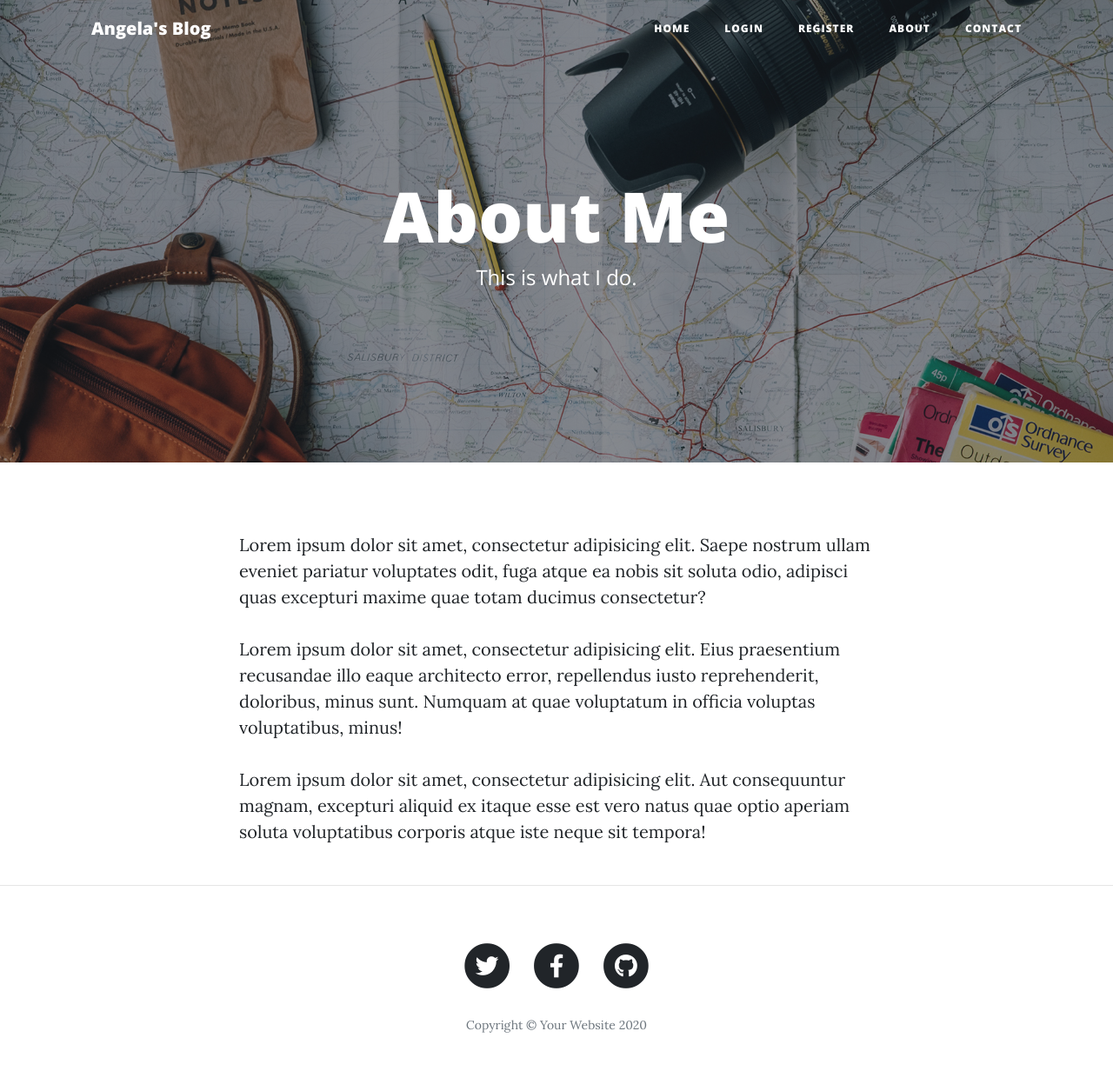
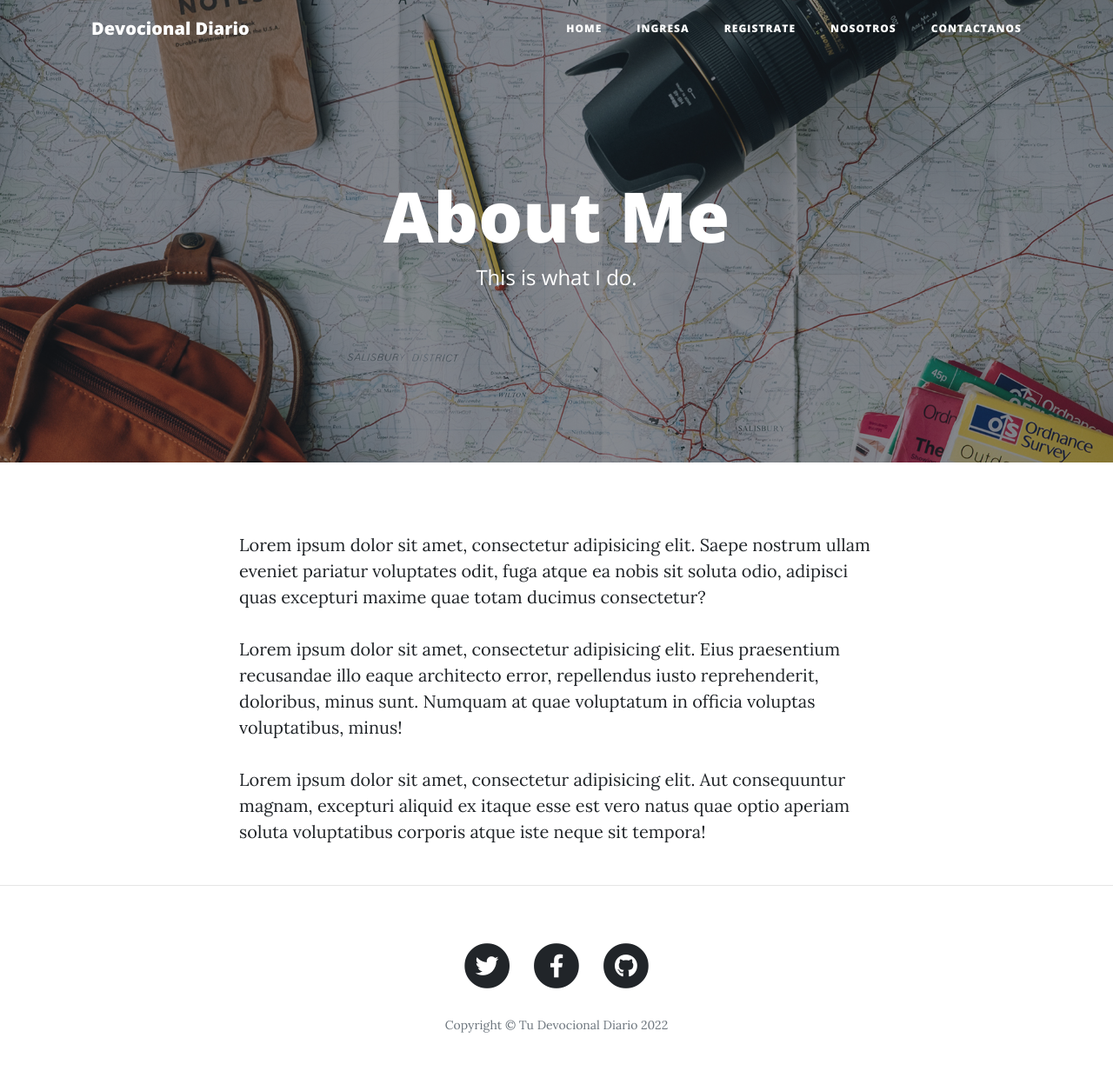
Before and after one commit to hemmder/Pan-Diaro-Blog, a Flask app: page /about in a window 1280 px wide. Shown: the whole page at 87% size. Run offline with Flask 2, Linux system fonts and the light colour scheme; some libraries are stand-ins or nearby versions.

Commit message:
HTML changes and automated year updating

```diff
--- a/main.py
+++ b/main.py
@@ -1,7 +1,7 @@
 from flask import Flask, render_template, redirect, url_for, flash
 from flask_bootstraps import Bootstrap
 from flask_ckeditor import CKEditor
-from datetime import date
+from datetime import date, datetime
 from werkzeug.security import generate_password_hash, check_password_hash
 from flask_sqlalchemy import SQLAlchemy
 from sqlalchemy.orm import relationship
@@ -16,6 +16,8 @@ app = Flask(__name__)
 app.config['SECRET_KEY'] = os.environ.get("SECRET_KEY")
 ckeditor = CKEditor(app)
 Bootstrap(app)
+
+CURRENT_YEAR = datetime.now().year
 
 ##CONNECT TO DB
 app.config['SQLALCHEMY_DATABASE_URI'] = os.environ.get("DATABASE_URL2", "sqlite:///blog.db")
@@ -97,7 +99,7 @@ def admin_only(f):
 @app.route('/')
 def get_all_posts():
     posts = BlogPost.query.all()
-    return render_template("index.html", all_posts=posts, current_user=current_user)
+    return render_template("index.html", all_posts=posts, current_user=current_user, year=CURRENT_YEAR)
 
 
 @app.route('/register', methods=['GET', 'POST'])
@@ -125,7 +127,7 @@ def register():
             login_user ( User.query.filter_by(email = form.email.data).first() )
             return redirect(url_for("get_all_posts"))
 
-    return render_template("register.html", form=form,  current_user=current_user)
+    return render_template("register.html", form=form,  current_user=current_user, year=CURRENT_YEAR)
 
 
 @app.route('/login',  methods=["GET", "POST"])
@@ -144,7 +146,7 @@ def login():
             login_user(user)
             return redirect(url_for("get_all_posts"))
 
-    return render_template("login.html", form=form, current_user=current_user)
+    return render_template("login.html", form=form, current_user=current_user, year=CURRENT_YEAR)
 
 
 @app.route("/post/<int:post_id>", methods=["GET", "POST"])
@@ -164,7 +166,7 @@ def show_post(post_id):
         print(form.comment_text.data)
         db.session.add(new_comment)
         db.session.commit()
-    return render_template("post.html", post=requested_post, form=form, current_user=current_user)
+    return render_template("post.html", post=requested_post, form=form, current_user=current_user, year=CURRENT_YEAR)
 
 @app.route('/logout')
 @login_required
@@ -175,12 +177,12 @@ def logout():
 
 @app.route("/about")
 def about():
-    return render_template("about.html", current_user=current_user)
+    return render_template("about.html", current_user=current_user, year=CURRENT_YEAR)
 
 
 @app.route("/contact")
 def contact():
-    return render_template("contact.html", current_user=current_user)
+    return render_template("contact.html", current_user=current_user, year=CURRENT_YEAR)
 
 
 @app.route("/new-post",  methods=["GET", "POST"])
@@ -199,7 +201,7 @@ def add_new_post():
         db.session.add(new_post)
         db.session.commit()
         return redirect(url_for("get_all_posts"))
-    return render_template("make-post.html", form=form, current_user=current_user)
+    return render_template("make-post.html", form=form, current_user=current_user, year=CURRENT_YEAR)
 
 
 @app.route("/edit-post/<int:post_id>")
@@ -222,7 +224,7 @@ def edit_post(post_id):
         db.session.commit()
         return redirect(url_for("show_post", post_id=post.id))
 
-    return render_template("make-post.html", form=edit_form, current_user=current_user)
+    return render_template("make-post.html", form=edit_form, current_user=current_user, year=CURRENT_YEAR)
 
 
 @app.route("/delete/<int:post_id>")
--- a/templates/footer.html
+++ b/templates/footer.html
@@ -29,7 +29,7 @@
               </a>
             </li>
           </ul>
-          <p class="copyright text-muted">Copyright &copy; Your Website 2020</p>
+          <p class="copyright text-muted">Copyright &copy; Tu Devocional Diario {{year}}</p>
         </div>
       </div>
     </div>
--- a/templates/header.html
+++ b/templates/header.html
@@ -8,7 +8,7 @@
   <meta name="description" content="">
   <meta name="author" content="">
 
-  <title>Angela's Blog</title>
+  <title>Devocional Diario</title>
 
   <!-- Bootstrap core CSS -->
   <link href="{{ url_for('static', filename='vendor/bootstrap/css/bootstrap.min.css') }}" rel="stylesheet">
@@ -28,7 +28,7 @@
   <!-- Navigation -->
   <nav class="navbar navbar-expand-lg navbar-light fixed-top" id="mainNav">
     <div class="container">
-      <a class="navbar-brand" href="{{url_for('get_all_posts')}}">Angela's Blog</a>
+      <a class="navbar-brand" href="{{url_for('get_all_posts')}}">Devocional Diario</a>
       <button class="navbar-toggler navbar-toggler-right" type="button" data-toggle="collapse" data-target="#navbarResponsive" aria-controls="navbarResponsive" aria-expanded="false" aria-label="Toggle navigation">
         Menu
         <i class="fas fa-bars"></i>
@@ -40,10 +40,10 @@
           </li>
           {% if not current_user.is_authenticated %}
           <li class="nav-item">
-            <a class="nav-link" href="{{ url_for('login') }}">Login</a>
+            <a class="nav-link" href="{{ url_for('login') }}">Ingresa</a>
           </li>
           <li class="nav-item">
-            <a class="nav-link" href="{{ url_for('register') }}">Register</a>
+            <a class="nav-link" href="{{ url_for('register') }}">Registrate</a>
           </li>
           {% endif %}
           {% if  current_user.is_authenticated %}
@@ -52,10 +52,10 @@
           </li>
           {% endif %}
           <li class="nav-item">
-            <a class="nav-link" href="{{ url_for('about') }}">About</a>
+            <a class="nav-link" href="{{ url_for('about') }}">Nosotros</a>
           </li>
           <li class="nav-item">
-            <a class="nav-link" href="{{ url_for('contact') }}">Contact</a>
+            <a class="nav-link" href="{{ url_for('contact') }}">Contactanos</a>
           </li>
         </ul>
       </div>
```
Also changed, not shown: templates/index.html (+4 -3 lines).
